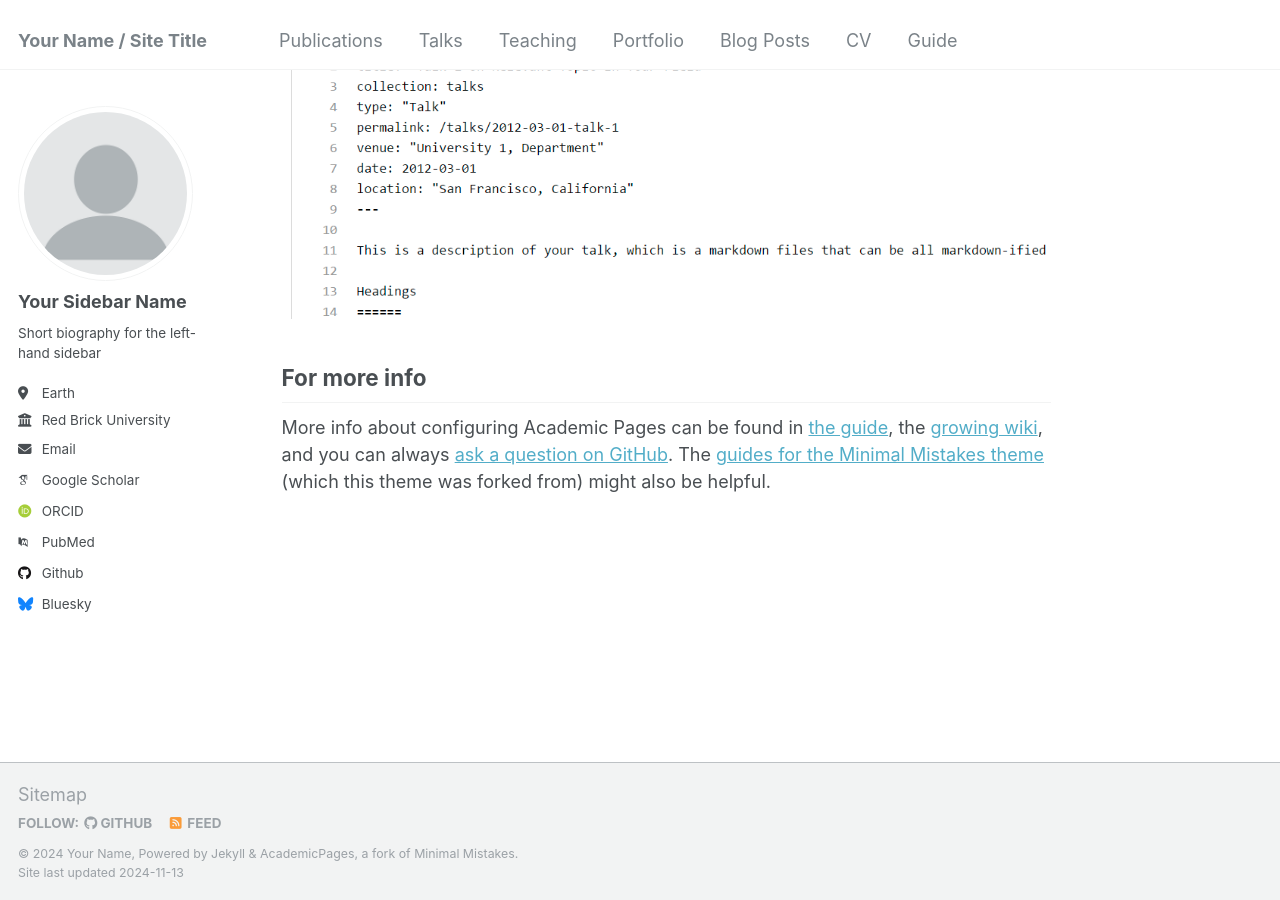
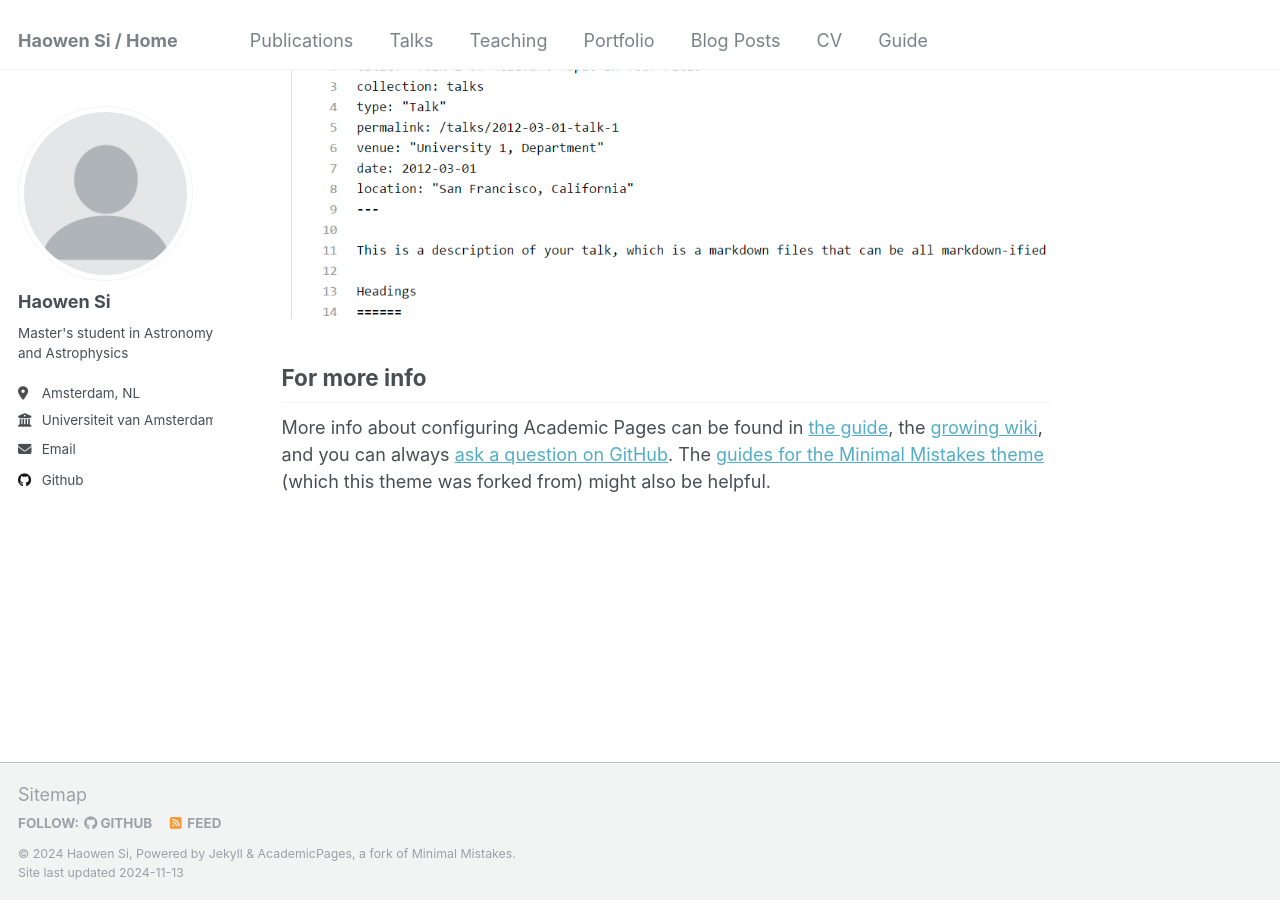
Before and after one commit to HW-SI/HW-SI.github.io, a Jekyll site: the page built from _pages/about.md, in a window 1280 px wide and 900 px high, scrolled down 2643 px. Built offline with Jekyll 4.4.1, drawn with Linux system fonts in a browser that asks for light colours; some web fonts are replaced.

Commit message:
Update _config.yml

```diff
--- a/_config.yml
+++ b/_config.yml
@@ -8,13 +8,13 @@
 
 # Basic Site Settings
 locale                   : "en-US"
-title                    : "Your Name / Site Title"
+title                    : "Haowen Si / Home"
 title_separator          : "-"
-name                     : &name "Your Name"
-description              : &description "personal description"
-url                      : https://academicpages.github.io # the base hostname & protocol for your site e.g. "https://[your GitHub username].github.io"
+name                     : &name "Haowen Si"
+description              : &description "Master's student at the Universiteit van Amsterdam"
+url                      : https://HW-SI.github.io # the base hostname & protocol for your site e.g. "https://mmistakes.github.io"
 baseurl                  : "" # the subpath of your site, e.g. "/blog"
-repository               : "academicpages/academicpages.github.io"
+repository               : "HW-SI/HW-SI.github.io"
 
 # Site Author - The following control what appear as part of the author content on the side bar.
 #               If a field is blank the icon and link will not appear, otherwise it will be shown.
@@ -22,21 +22,21 @@ repository               : "academicpages/academicpages.github.io"
 author:
   # Biographic information
   avatar           : "profile.png"
-  name             : "Your Sidebar Name"
+  name             : "Haowen Si"
   pronouns         : # example: "she/her"
-  bio              : "Short biography for the left-hand sidebar"
-  location         : "Earth"
-  employer         : "Red Brick University"
+  bio              : "Master's student in Astronomy and Astrophysics"
+  location         : "Amsterdam, NL"
+  employer         : "Universiteit van Amsterdam"
   uri              : # URL
-  email            : "none@example.org"
+  email            : "samshw2002@gmail.com"
 
   # Academic websites
   arxiv            : # URL - Update with the correct link to your profile
-  googlescholar    : "https://scholar.google.com/citations?user=PS_CX0AAAAAJ"
+  googlescholar    : # URL
   impactstory      : # URL
-  orcid            : "http://orcid.org/yourorcidurl"
+  orcid            : # URL
   semantic         : # URL
-  pubmed           : "https://www.ncbi.nlm.nih.gov/pubmed/?term=john+snow"
+  pubmed           : # URL
   researchgate     : # URL
   scopus           : # URL
 
@@ -49,7 +49,7 @@ author:
   stackoverflow    : # User number or user number and name (i.e., use "1" or "1/jeff-atwood")
 
   # Social media
-  bluesky          : "bsky.app" # Replace this with you Bluesky username
+  bluesky          : # Username # Replace this with you Bluesky username
   facebook         : # Username
   flickr           : # Username
   foursquare       : # Username
```
